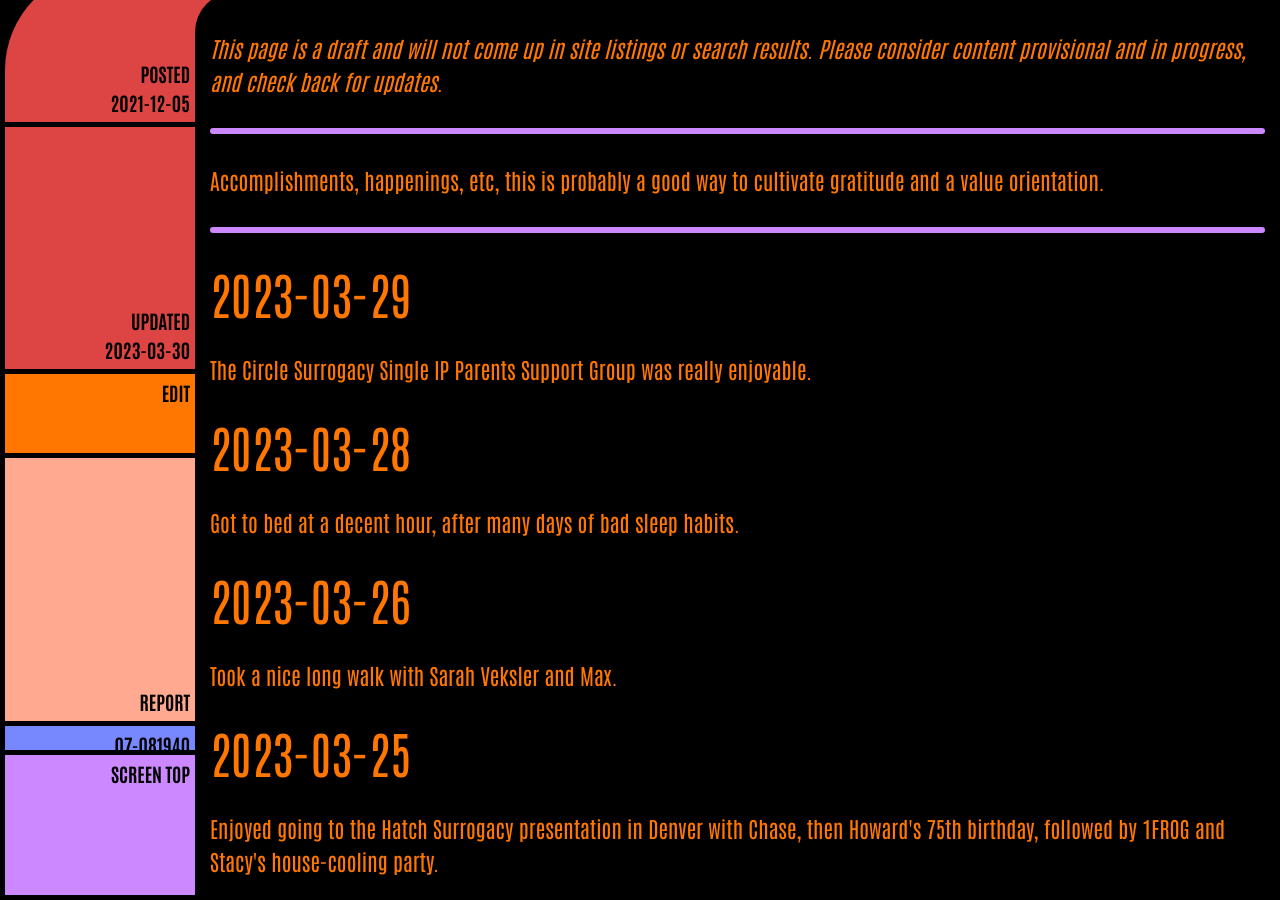
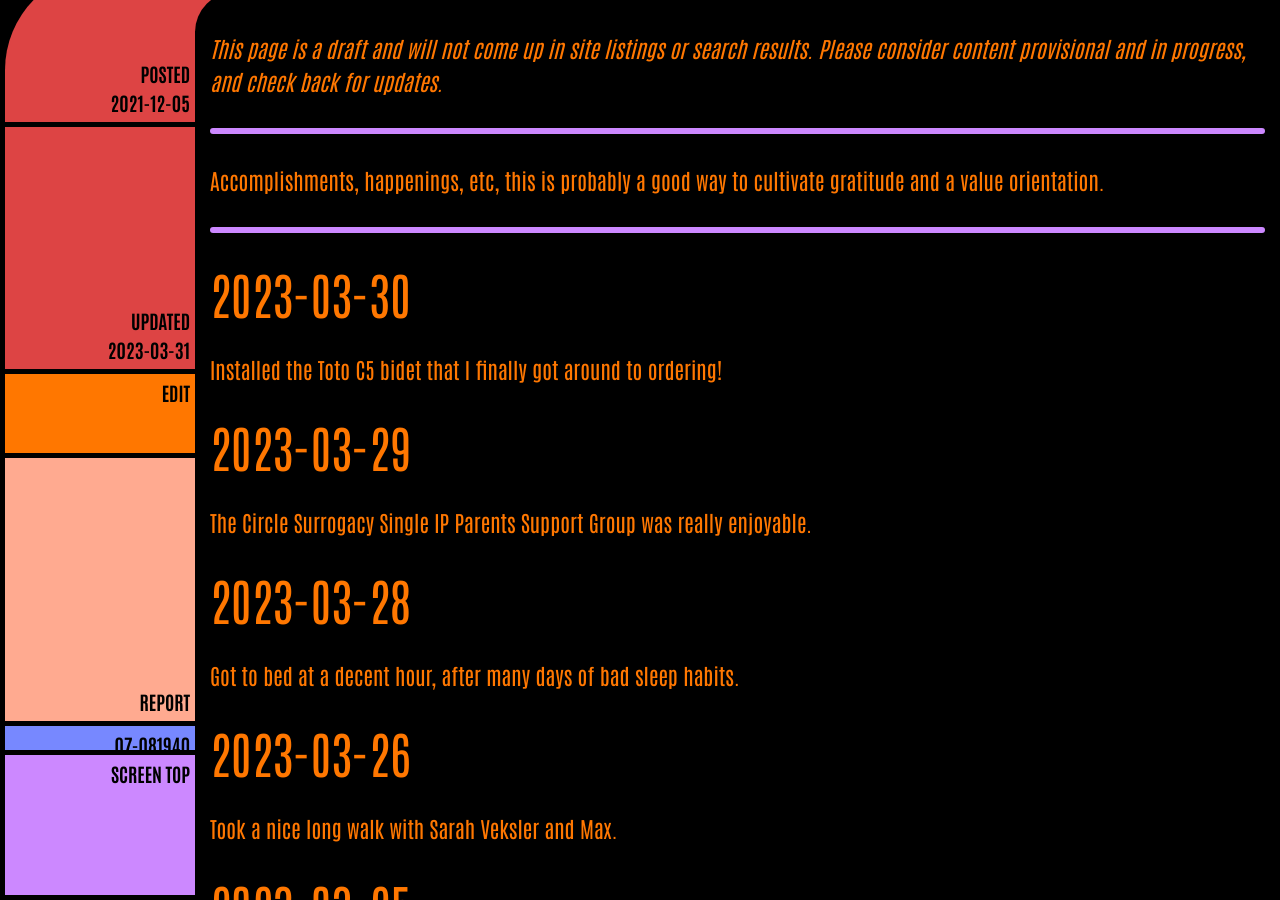
Before and after one commit to ArthurZey/arthurzey.github.io, a Jekyll site: the page built from _pages/one-good-thing.md, in a window 1280 px wide and 900 px high, scrolled down 333 px. Built offline with Jekyll 4.4.1, drawn with Linux system fonts in a browser that asks for light colours.

Commit message:
added 2023-03-31

```diff
--- a/_pages/one-good-thing.md
+++ b/_pages/one-good-thing.md
@@ -2,12 +2,15 @@
 title: One Good Thing
 description: "Accomplishments, happenings, etc, this is probably a good way to cultivate gratitude and a value orientation."
 date: "2021-12-05"
-last_modified_at: "2023-03-30T16:03:41+00:00"
+last_modified_at: "2023-03-31T20:16:47+00:00"
 tags:
   - happenings
   - draft
 sitemap: false
 ---
+
+## 2023-03-30
+Installed the Toto C5 bidet that I finally got around to ordering!
 
 ## 2023-03-29
 The Circle Surrogacy Single IP Parents Support Group was really enjoyable.
```
